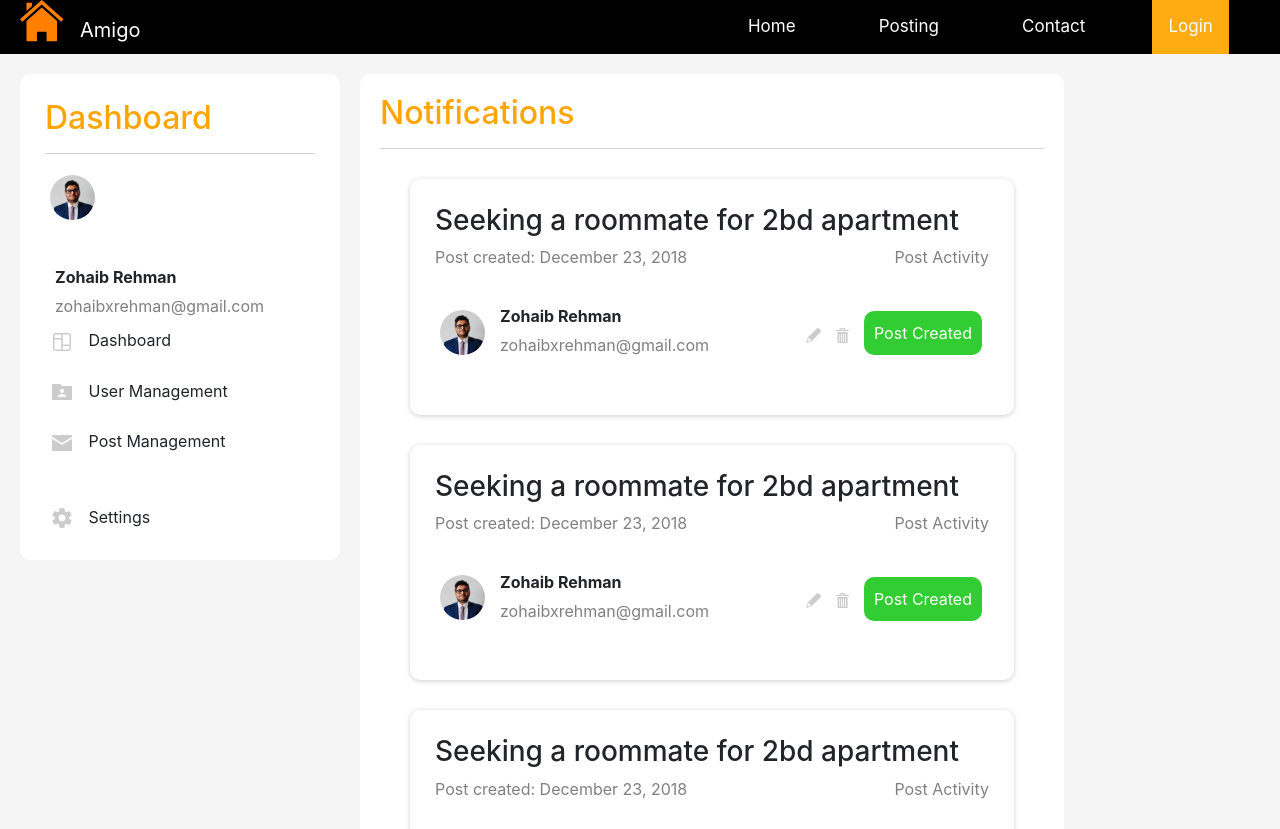
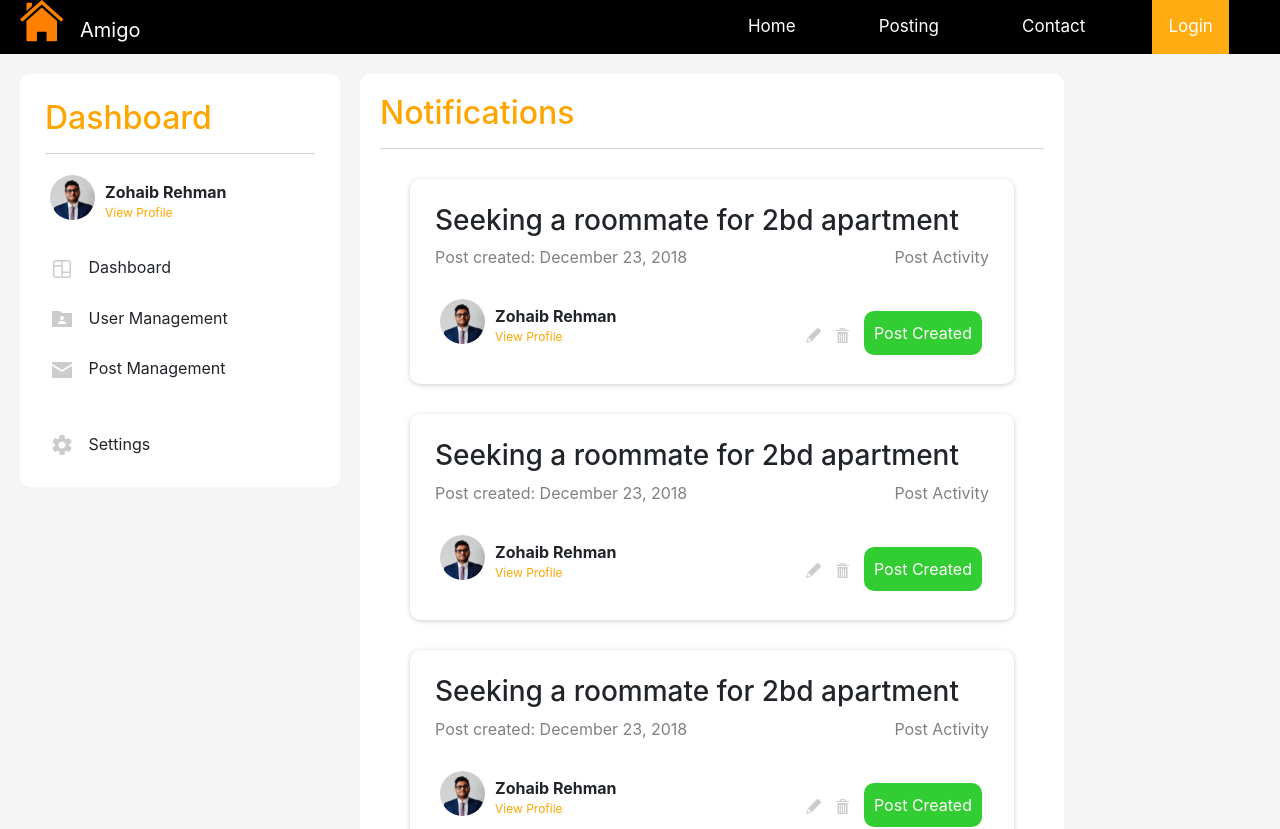
Before and after one commit to zohaibxrehman/Amigo, a React (Create React App) app in the folder amigo/: page /dashboard in a window 1280 px wide. Shown: the top 829 px of the page. Built offline with nearby package versions, Linux system fonts and the light colour scheme.

Commit message:
Modify design

```diff
--- a/amigo/src/components/dashboardPageComponents/NotificationPanel/PostNotification/PostNotification.css
+++ b/amigo/src/components/dashboardPageComponents/NotificationPanel/PostNotification/PostNotification.css
@@ -1,6 +1,6 @@
 #postNotification {
     margin: 30px;
-    padding: 25px;
+    padding: 25px 25px 5px 25px;
     border-radius: 10px;
     background-color: white;
     box-shadow: 0px 1px 5px rgba(0,0,0,0.2);
--- a/amigo/src/components/dashboardPageComponents/UserPanel/UserFunctionality/UserFunctionality.jsx
+++ b/amigo/src/components/dashboardPageComponents/UserPanel/UserFunctionality/UserFunctionality.jsx
@@ -1,6 +1,6 @@
 import React, { Component } from 'react'
 import './UserFunctionality.css'
-import dashboardIcon from '../../../../assets/dashboard-icon.png'
+
 
 class UserFunctionality extends Component {
 
--- a/amigo/src/components/dashboardPageComponents/UserPanel/UserProfile/UserProfile.css
+++ b/amigo/src/components/dashboardPageComponents/UserPanel/UserProfile/UserProfile.css
@@ -1,5 +1,6 @@
-#email{
-    color: grey;
+#profile {
+    color: orange;
+    font-size: 12px;
 }
 
 #userProfile img {
@@ -25,6 +26,8 @@
 
 
 #userProfile ul li li {
+    margin: 0px;
+    padding: 0px;
 	list-style: none; /* Gets rid of list bullet points */
     display: block;
 
--- a/amigo/src/components/dashboardPageComponents/UserPanel/UserProfile/UserProfile.jsx
+++ b/amigo/src/components/dashboardPageComponents/UserPanel/UserProfile/UserProfile.jsx
@@ -14,8 +14,8 @@ class UserProfile extends Component {
                         <li>
                             <strong> Zohaib Rehman </strong>
                         </li>
-                        <li id="email">
-                            zohaibxrehman@gmail.com
+                        <li id="profile">
+                            View Profile
                         </li>
                     </li>
                 </ul>
```
